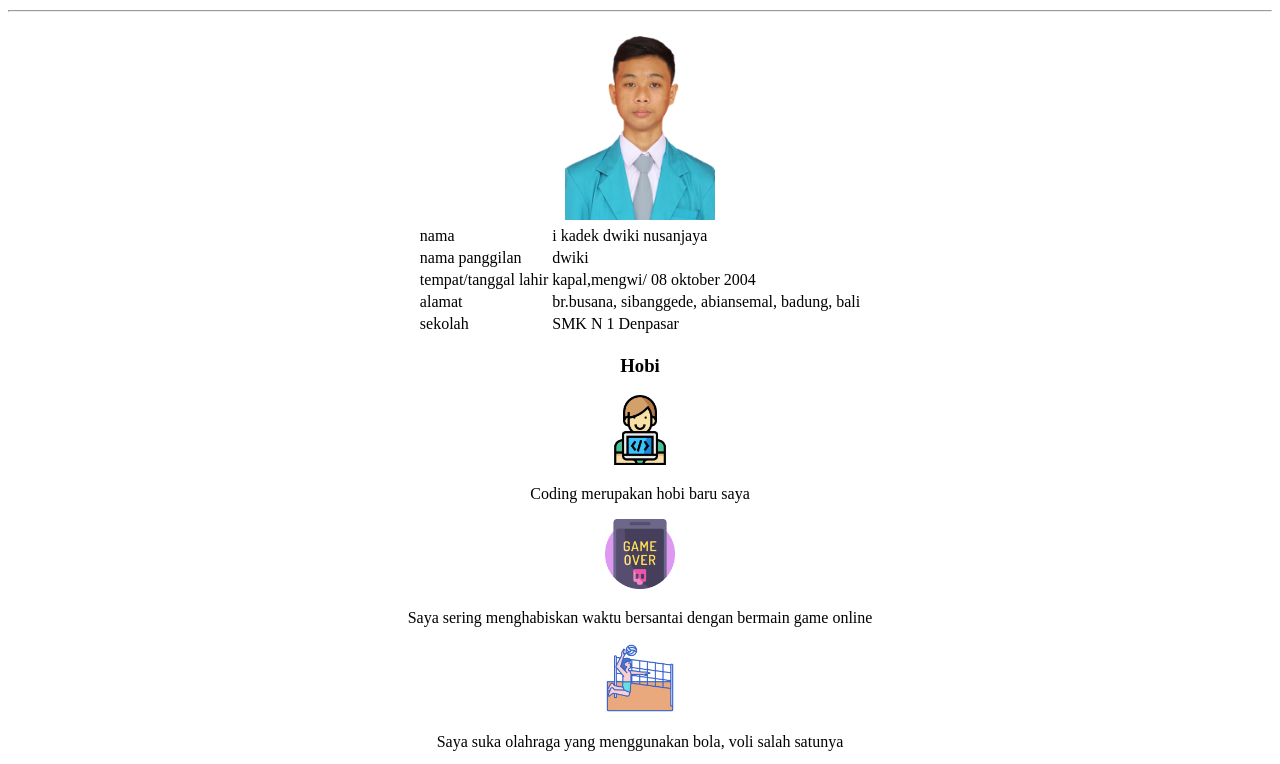
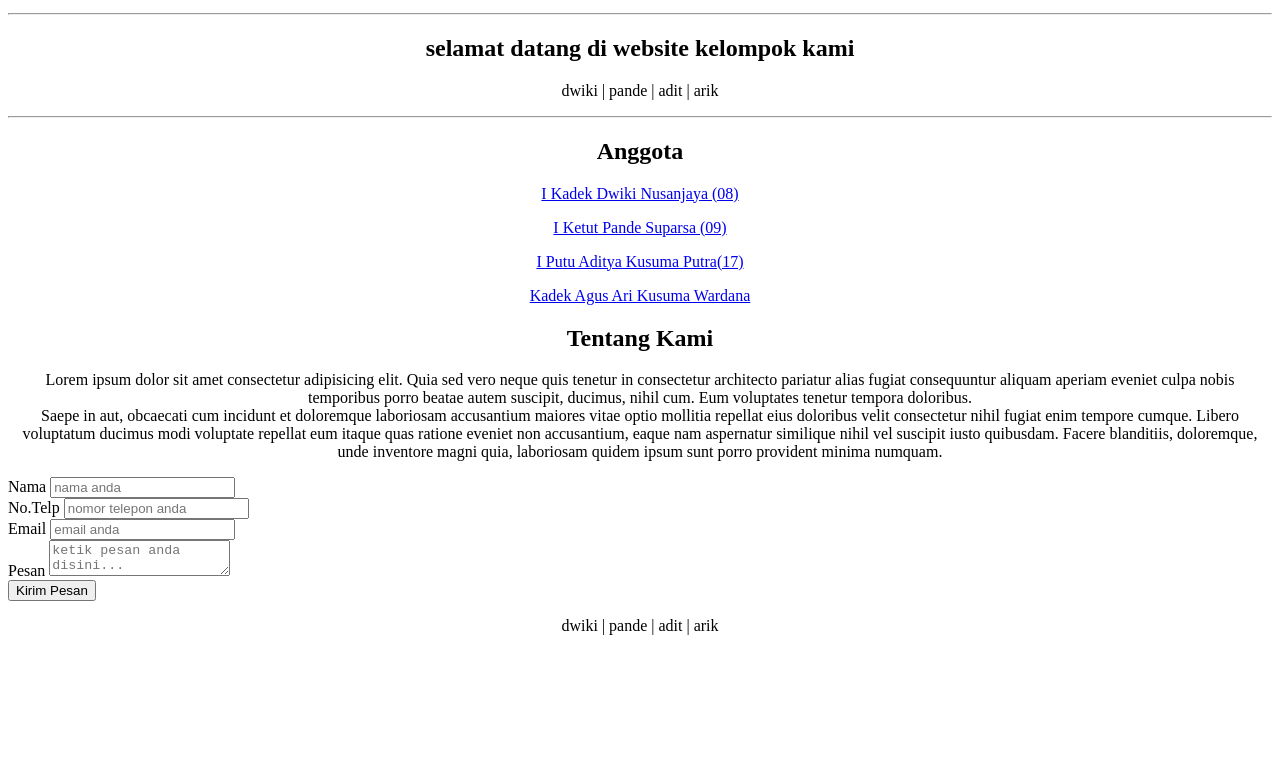
Before and after one commit to KadekDwiki/pwpb_tugas1, a plain HTML site: page index.html in a window 1280 px wide. Shown: the part 91-855 px from the top of the page. After the commit the page ends 800 px from the top, so only its background shows below. Drawn offline with Linux system fonts and the light colour scheme.

```diff
--- a/index.html
+++ b/index.html
@@ -4,122 +4,84 @@
     <meta charset="UTF-8" />
     <meta http-equiv="X-UA-Compatible" content="IE=edge" />
     <meta name="viewport" content="width=device-width, initial-scale=1.0" />
-
-    <!-- link font awesome -->
-    <link rel="icon" href="assets/1486485581-account-audience-person-customer-profile-user_81164.ico">
-
-    <title>I Kadek Dwiki Nusanjaya</title>
+    <title>Kelompok PWPB</title>
   </head>
   <body>
-    <!-- ============== header =============== -->
-    <header>
+    <!-- navbar -->
+    <nav>
+      <ul>
+        <li class="nav-item" href="#">Beranda</li>
+        <li class="nav-item" href="#anggota">Anggota</li>
+        <li class="nav-item" href="#tentang">Tentang Kami</li>
+        <li class="nav-item" href="#contact">Kontak kami</li>
+      </ul>
+    </nav>
+    <!-- akhir navbar -->
+    <section id="beranda">
+      <div class="container">
         <center>
-        <h2>I Kadek Dwiki Nusanjaya</h2>
-        <p>08 | XI RPL 1</p>
           <hr />
-      </center>
-    </header>
-    <!-- =============== akhir header ============== -->
-
-    <!-- =============== main ====================== -->
-    <section id="main">
-      <div class="container">
-        <div class="biodata">
-          <center>
-            <img src="assets/IMG-20210610-WA0002-removebg-preview.png" width="150" alt="foto profil I Kadek Dwiki Nusanjaya" title="Kadek Dwiki" />
-            <table>
-              <tr>
-                <td>nama</td>
-                <td>i kadek dwiki nusanjaya</td>
-              </tr>
-              <tr>
-                <td>nama panggilan</td>
-                <td>dwiki</td>
-              </tr>
-              <tr>
-                <td>tempat/tanggal lahir</td>
-                <td>kapal,mengwi/ 08 oktober 2004</td>
-              </tr>
-              <tr>
-                <td>alamat</td>
-                <td>br.busana, sibanggede, abiansemal, badung, bali</td>
-              </tr>
-              <tr>
-                <td>sekolah</td>
-                <td>SMK N 1 Denpasar</td>
-              </tr>
-            </table>
-            <div class="hobi">
-              <h3> Hobi</h3>
-              <div class="row row-hobi">
-                <div class=" colom-hobi">
-                 <div class="card card-coding">
-                    <img src="assets/programmer.png" title="ayo membuat hal baru bersama" alt="coding activity" width="70">
-                    <p> Coding merupakan hobi baru saya</p>
-                 </div>
-                </div>
-                <div class=" colom-hobi">
-                 <div class="card card-game">
-                    <img src="assets/mobile-game.png" title="ayo bermain game bersama saya" alt="mobile game" width="70">
-                    <p> Saya sering menghabiskan waktu bersantai dengan bermain game online</p>
-                 </div>
-                </div>
-                <div class=" colom-hobi">
-                 <div class="card card-voli">
-                    <img src="assets/volleyball.png" title="luangkan waktumu untuk berolahraga" alt="volleyball" width="70">
-                    <p> Saya suka olahraga yang menggunakan bola, voli salah satunya</p>
-                 </div>
-                </div>
-              </div>
-            </div>
+          <h1>selamat datang di website kelompok kami</h1>
+          <p>dwiki | pande | adit | arik</p>
         </center>
       </div>
-      </div>
     </section>
-    <!-- =============== akhirmain ====================== -->
-
-    <!-- ================= sedikit quotes ================-->
-    <section id="quotes">
+    <section id="anggota">
       <div class="container">
-        <div class="quotes">
-          <hr>
         <center>
-              <p><q> Hidup itu sederhana, kita yang membuatnya sulit</q></p>
-              <p><cite>- Confucius</cite></p>
+          <hr />
+          <h2>Anggota</h2>
+          <div class="nama-anggota">
+            <p><a href="dwiki/dwiki.html" target="blank">I Kadek Dwiki Nusanjaya (08)</a></p>
+            <p><a href="https://iketutpandesuparsa.github.io/IketutPandeSuparsa/indexX.html" target="blank">I Ketut Pande Suparsa (09)</a></p>
+            <p><a href="https://aditsky.github.io/AdityaKusuma/index.html" target="blank">I Putu Aditya Kusuma Putra(17)</a></p>
+            <p><a href="https://arikusuma09.github.io/AriKusuma_/Biodata.html" target="blank">Kadek Agus Ari Kusuma Wardana</a></p>
           </div>
         </center>
       </div>
     </section>
+    <section id="tentang">
+      <div class="container">
+        <center>
+          <h2>Tentang Kami</h2>
+          <p>
+            Lorem ipsum dolor sit amet consectetur adipisicing elit. Quia sed vero neque quis tenetur in consectetur architecto pariatur alias fugiat consequuntur aliquam aperiam eveniet culpa nobis temporibus porro beatae autem suscipit,
+            ducimus, nihil cum. Eum voluptates tenetur tempora doloribus. <br />Saepe in aut, obcaecati cum incidunt et doloremque laboriosam accusantium maiores vitae optio mollitia repellat eius doloribus velit consectetur nihil fugiat
+            enim tempore cumque. Libero voluptatum ducimus modi voluptate repellat eum itaque quas ratione eveniet non accusantium, eaque nam aspernatur similique nihil vel suscipit iusto quibusdam. Facere blanditiis, doloremque, unde
+            inventore magni quia, laboriosam quidem ipsum sunt porro provident minima numquam.
+          </p>
+        </center>
+      </div>
+    </section>
 
-    <!-- ================= quotes selesai -->
+    <section id="contact">
+      <form>
+        <div class="form-item">
+          <label>Nama</label>
+          <input type="text" id="nama" placeholder="nama anda" />
+        </div>
+        <div class="form-item">
+          <label>No.Telp</label>
+          <input type="text" id="telp" placeholder="nomor telepon anda" />
+        </div>
+        <div class="form-item">
+          <label for="email">Email</label>
+          <input type="text" id="email" placeholder="email anda" />
+        </div>
+        <div class="form-item">
+          <label>Pesan</label>
+          <textarea name="pesan" id="pesan" placeholder="ketik pesan anda disini..."></textarea>
+        </div>
+        <div class="form-item">
+          <button type="button">Kirim Pesan</button>
+        </div>
+      </form>
+    </section>
 
-    <!-- =============== footer====================== -->
     <footer>
       <center>
-            <hr>
-              <div class="connect">
-                <div class="icon icon-email">
-                  <a href href="https://mail.google.com/mail/u/0/?tf=cm&fs=1&to=nusanjayadwiki@gmail.com&hl=in" target="_blank">
-                    <img src="assets/gmail.svg" title="hubungi saya" alt="gmail" width="30">
-                  </a>
-                </div>
-                <div class="icon icon-github">
-                  <a href="https://github.com/KadekDwiki" target="_blank">
-                    <img src="assets/github.svg" title="kunjungi github saya" alt="github" width="30">
-                  </a>
-                </div>
-                <div class="icon icon-instagram">
-                  <a href="https://instagram.com/kadek.dwiki_" target="_blank">
-                    <img src="assets/instagram.svg" title="ikuti saya di instagram" alt="instagram" width="30">
-                  </a>
-                </div>
-              </div>
-              <p>Kadek Dwiki</p>
+        <p>dwiki | pande | adit | arik</p>
       </center>
     </footer>
-    <!-- =============== akhir footer====================== -->
-
-    <!-- ================ script ========================= -->
-
   </body>
 </html>
```
Also changed, not shown: dwiki/dwiki.html (added, +125 -0 lines). Lines whose indentation alone changed are shown as unchanged.
